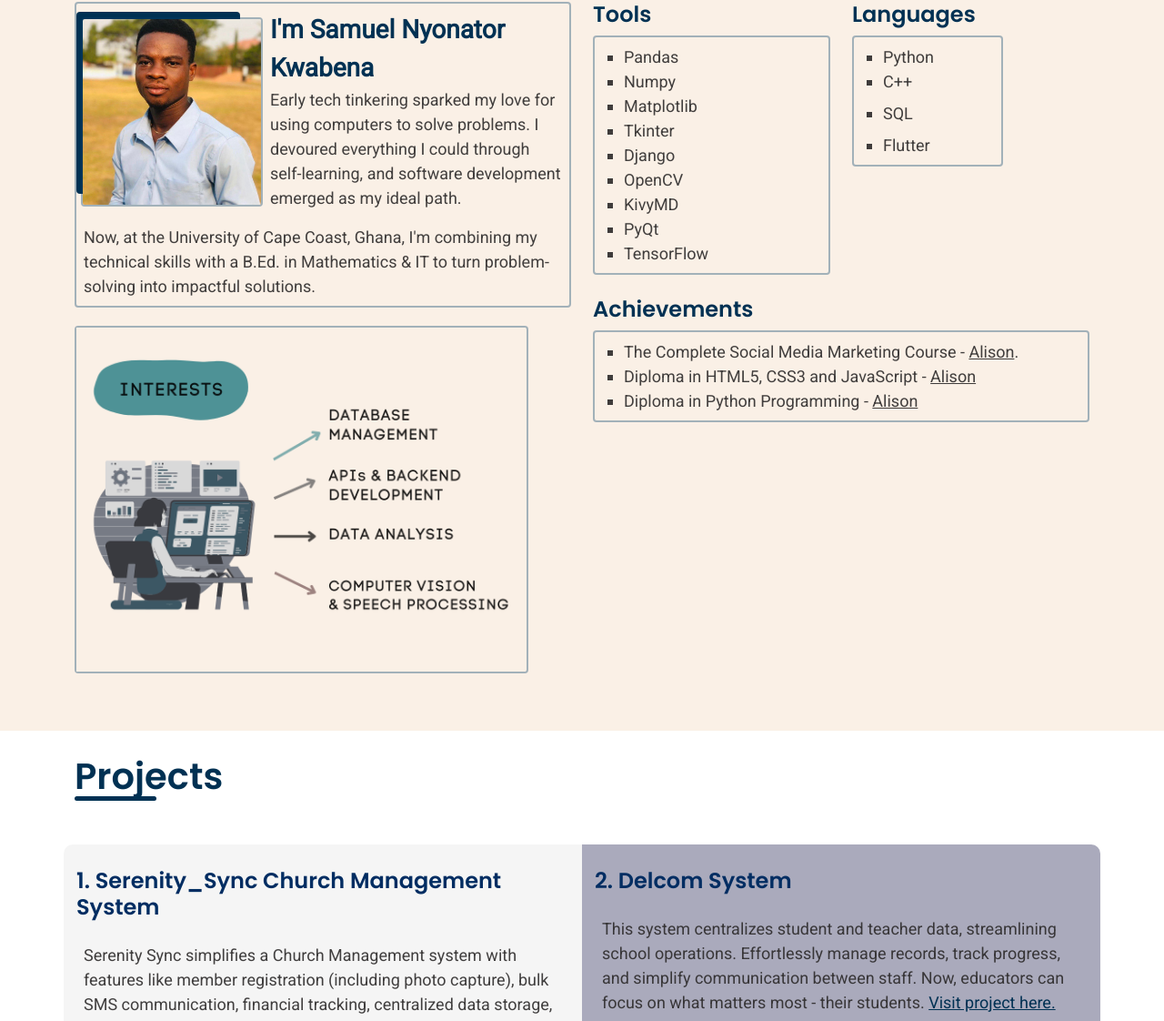
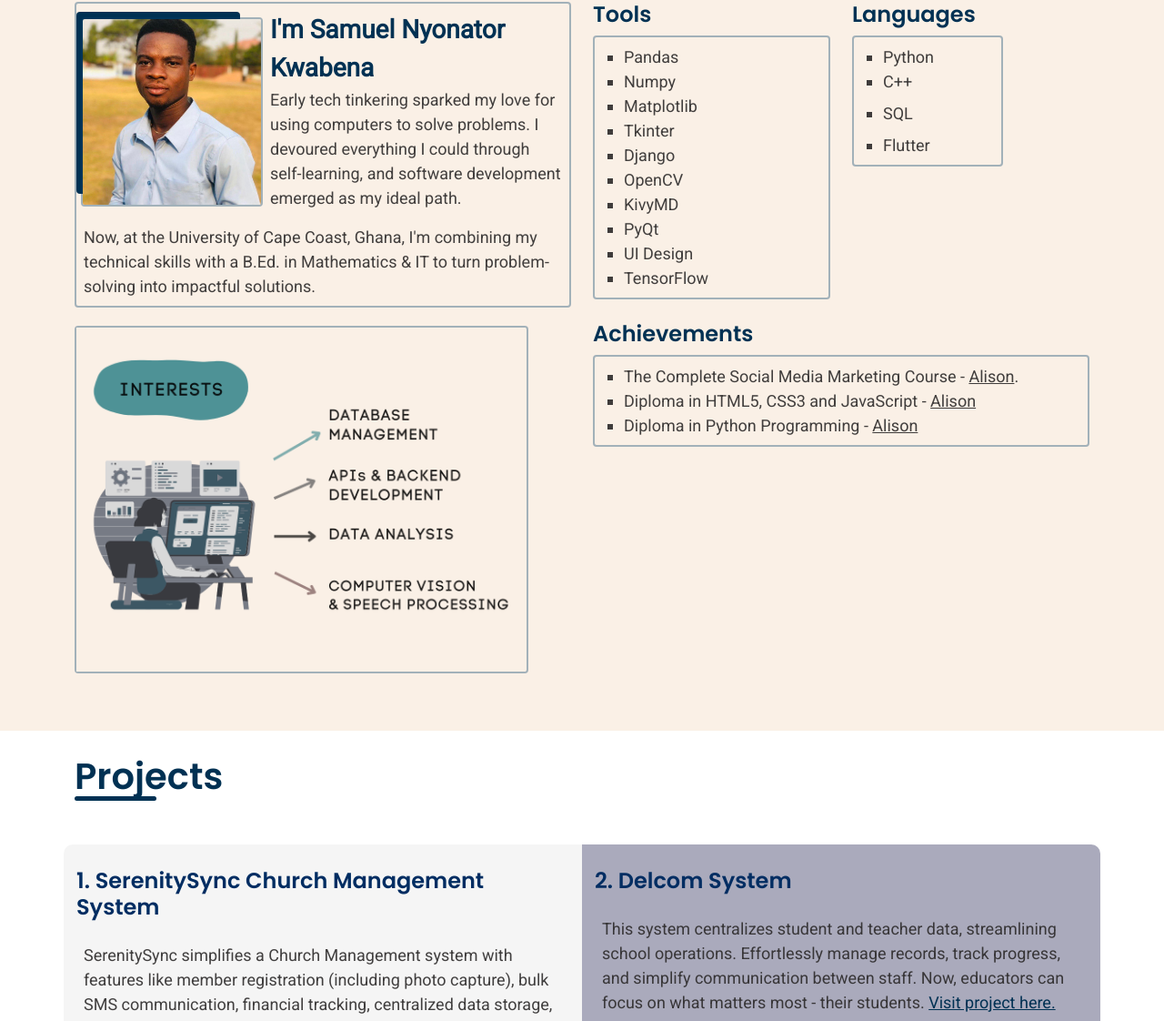
Before and after one commit to brakobby/Portfolio, a plain HTML site: page index.html in a window 1280 px wide. Shown: the part 770-1892 px from the top of the page at 91% size. Drawn offline with Linux system fonts and the light colour scheme; a web font is replaced by a local one.

Commit message:
Update index.html

```diff
--- a/index.html
+++ b/index.html
@@ -214,6 +214,7 @@
                           <li class="me-2">OpenCV</li>
                           <li class="me-2">KivyMD</li>
                           <li class="me-2">PyQt</li>
+                          <li class="me-2">UI Design</li>
                           <li class="me-2 mb-2">TensorFlow</li>
                         </ul>
                       </div>
@@ -299,12 +300,12 @@
                       <div class="row">
                         <div class="col-12">
                           <h6 class="fs-4 my-4">
-                            1. Serenity_Sync Church Management System
+                            1. SerenitySync Church Management System
                           </h6>
                         </div>
                         <div class="col-12">
                           <p class="des mx-2">
-                            Serenity Sync simplifies a Church Management system
+                            SerenitySync simplifies a Church Management system
                             with features like member registration (including
                             photo capture), bulk SMS communication, financial
                             tracking, centralized data storage, and easy
```
